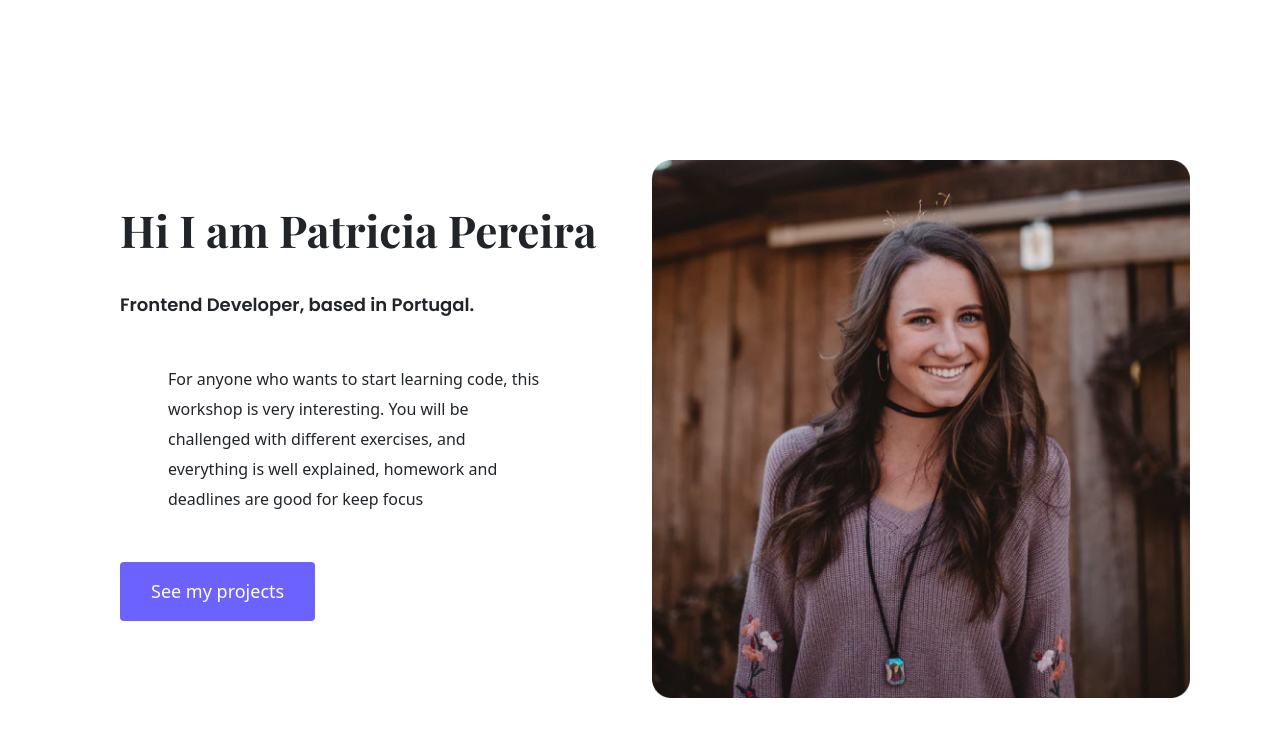
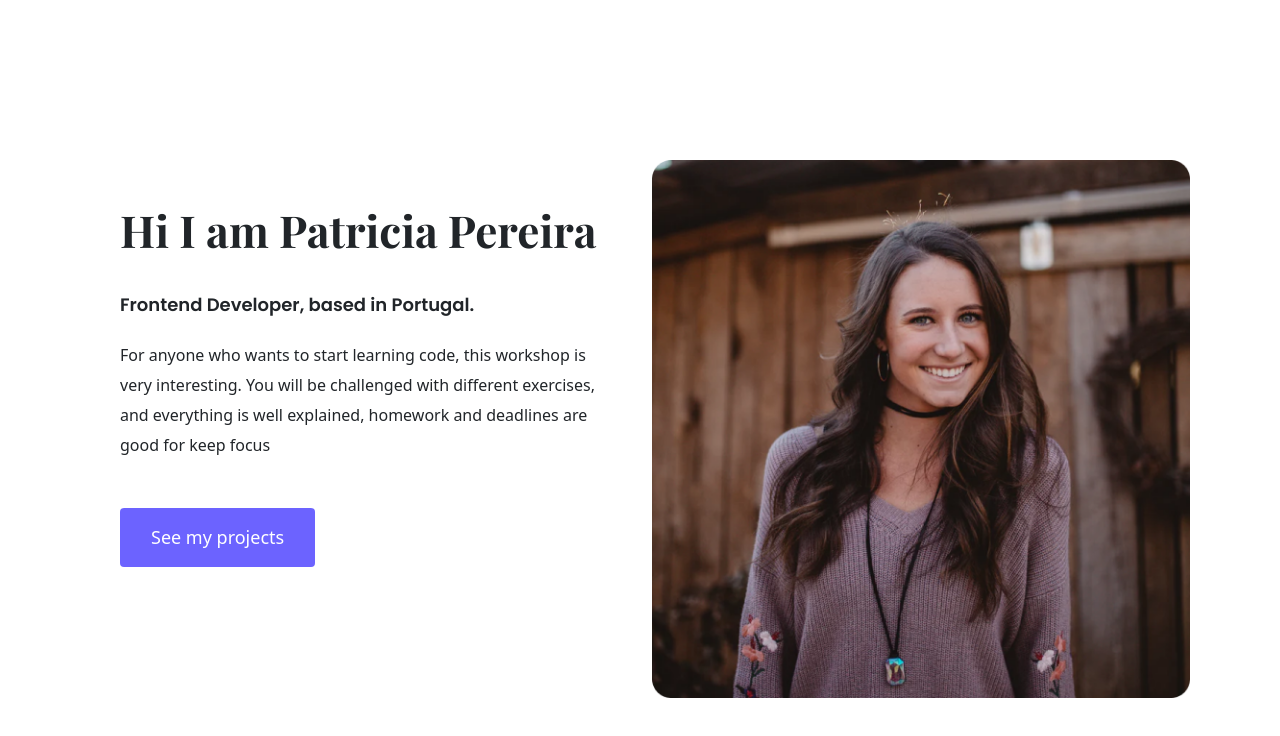
Before and after one commit to faribart/MyPortfolio, a plain HTML site: page about.html in a window 1280 px wide. Drawn offline with nearby package versions, Linux system fonts and the light colour scheme; a web font is replaced by a local one.

Commit message:
edit p margin

```diff
--- a/about.html
+++ b/about.html
@@ -21,7 +21,7 @@
         <div class="about-section-content">
     <h1 class="mb-4">Hi I am Patricia Pereira</h1>
     <h2 class="mb-4">Frontend Developer, based in Portugal.</h2>
-    <p class="m-5">For anyone who wants to start learning code, this workshop is very interesting. You will be challenged with different exercises, and everything is well explained, homework and deadlines are good for keep focus</p>
+    <p class="mb-5">For anyone who wants to start learning code, this workshop is very interesting. You will be challenged with different exercises, and everything is well explained, homework and deadlines are good for keep focus</p>
     <a href="http://" class="btn btn-branding">See my projects</a>
 </div>
 </div>
```
